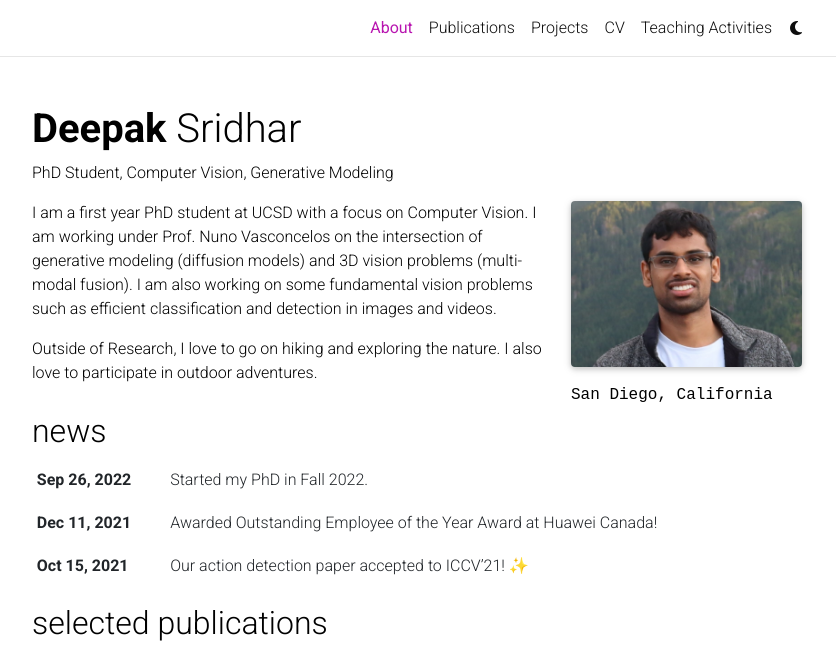
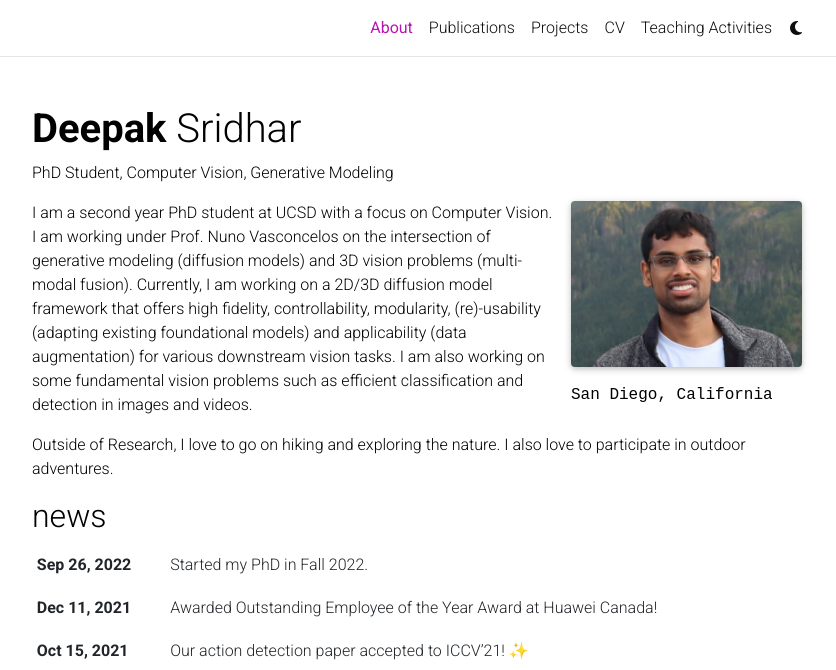
Before and after one commit to DeepakSridhar/deepaksridhar.github.io, a Jekyll site: the page built from _pages/about.md, in a window 1280 px wide and 1045 px high, cut to the strip 0-670 px from the top of the window. Shown: the whole strip, without its empty margins (223-1059 px from the left). Built offline with Jekyll 4.4.1, drawn with Linux system fonts in a browser that asks for light colours; full-size pictures stand in for the smaller copies a plugin makes; emoji names are drawn with the system emoji font; comment, search, counter and statistics services are not loaded; a style sheet for code colours, icons or effects is not loaded.

Commit message:
Updated intro

```diff
--- a/_pages/about.md
+++ b/_pages/about.md
@@ -17,7 +17,7 @@
 social: true  # includes social icons at the bottom of the page
 ---
 
-I am a first year PhD student at UCSD with a focus on Computer Vision. I am working under Prof. Nuno Vasconcelos on the intersection of generative modeling (diffusion models) and 3D vision problems (multi-modal fusion). I am also working on some fundamental vision problems such as efficient classification and detection in images and videos.
+I am a second year PhD student at UCSD with a focus on Computer Vision. I am working under Prof. Nuno Vasconcelos on the intersection of generative modeling (diffusion models) and 3D vision problems (multi-modal fusion). Currently, I am working on a 2D/3D diffusion model framework that offers high fidelity, controllability, modularity, (re)-usability (adapting existing foundational models) and applicability (data augmentation) for various downstream vision tasks. I am also working on some fundamental vision problems such as efficient classification and detection in images and videos.
 
 Outside of Research, I love to go on hiking and exploring the nature. I also love to participate in outdoor adventures.
 
```
